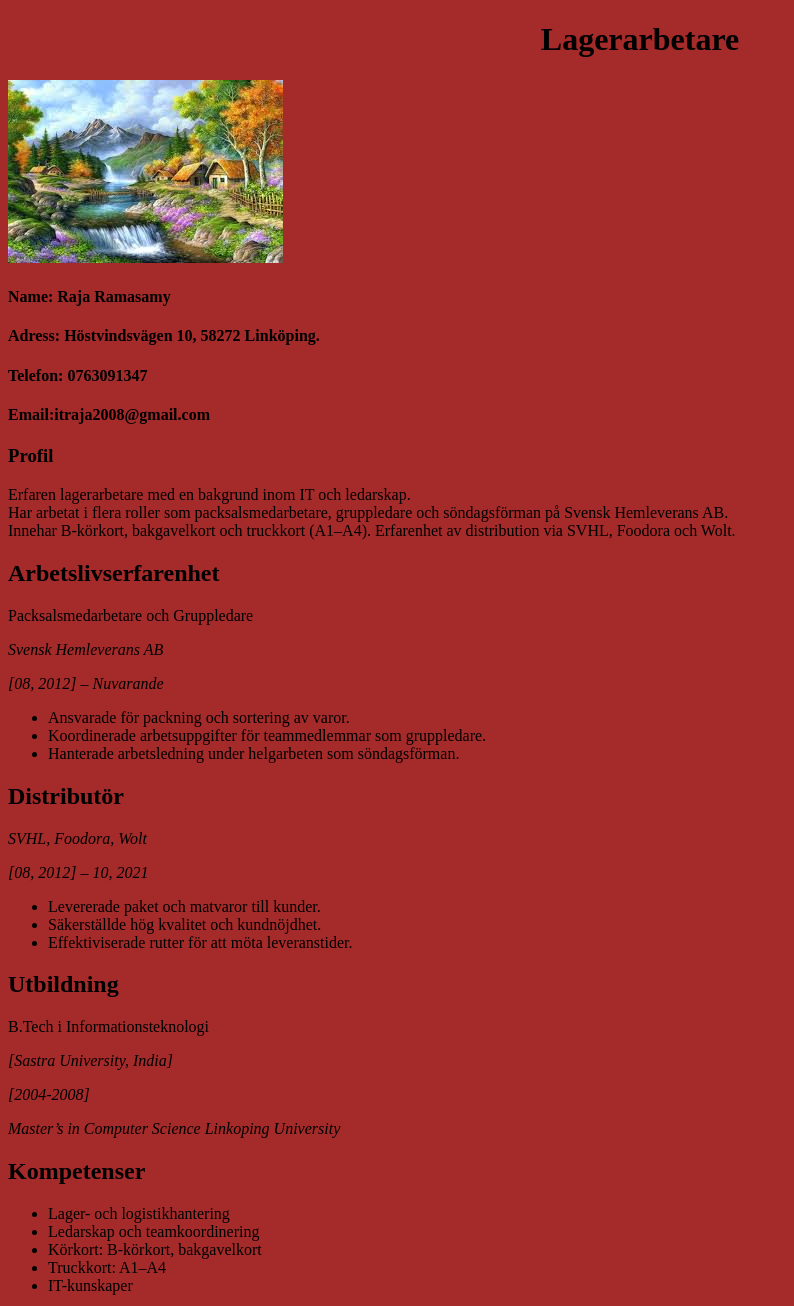
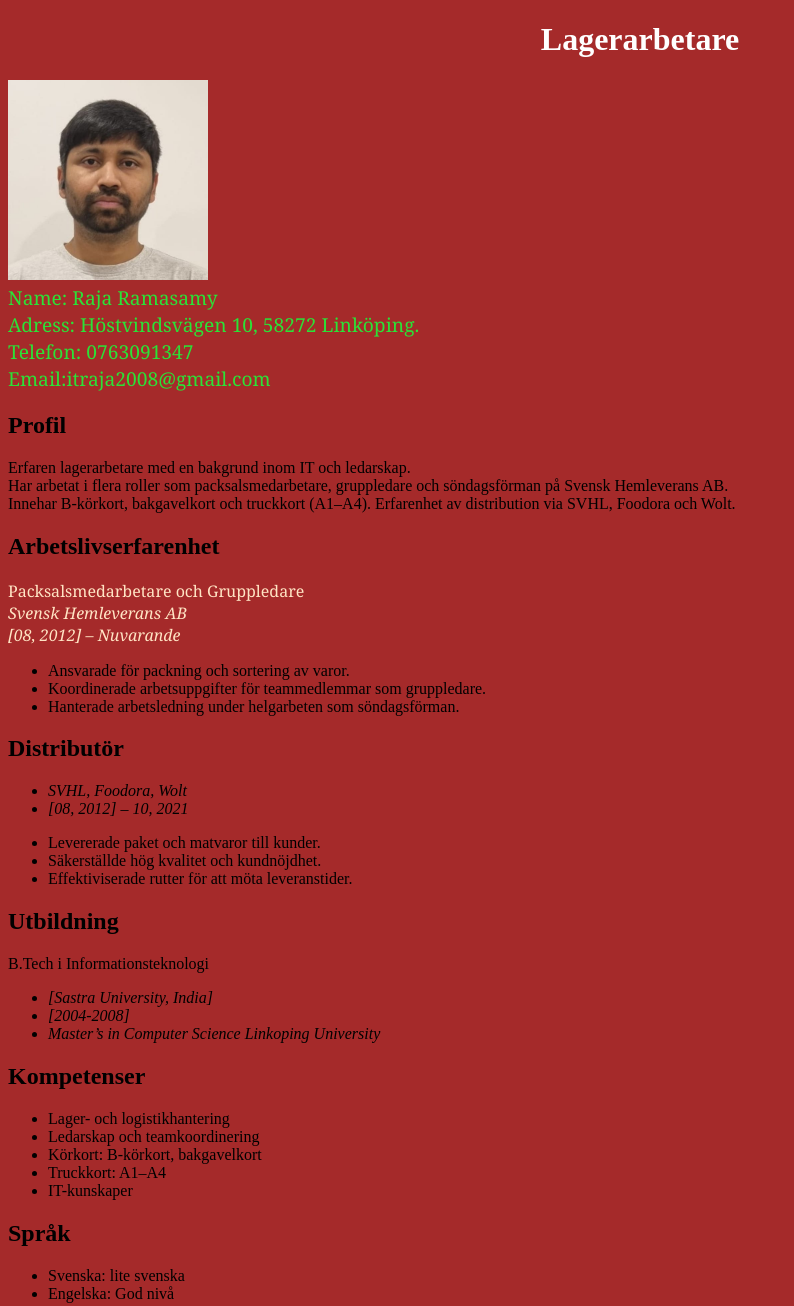
Before and after one commit to RajaRamasamy1314/Assignment_2, a plain HTML site: page index.html in a window 1280 px wide. Shown: the top 1306 px of the page, without its empty margins (0-794 px from the left). Drawn offline with Linux system fonts and the light colour scheme.

Commit message:
Fixed feedback and resubmitted the assignment

```diff
--- a/index.html
+++ b/index.html
@@ -1,5 +1,5 @@
 <!DOCTYPE html>
-<html>
+<html lang="en">
   <head>
     <meta charset="UTF-8">
     <meta name="viewport" content="width=device-width, initial-scale=1.0">
@@ -7,22 +7,24 @@
     <link rel="stylesheet"  href="styles/style.css">
   </head>
   <body>
-    <h1 align="center">Lagerarbetare</h1>
+    <h1>Lagerarbetare</h1>
     <div class="image">
-      <img src="images/image.jpg" alt="A beautiful landscape" class="image">
-        <h4>Name: Raja Ramasamy</h4>
-        <h4>Adress: Höstvindsvägen 10, 58272 Linköping.</h4>
-        <h4>Telefon: 0763091347</h4>
-        <h4>Email:itraja2008@gmail.com</h4>
-        <h3>Profil</h3>
+      <img src="images/myimage.jpeg" alt="my profile picture" class="image_1">
+
+        <div class="personal_info">Name: Raja Ramasamy<br>
+        Adress: Höstvindsvägen 10, 58272 Linköping.<br>
+        Telefon: 0763091347<br>
+        Email:itraja2008@gmail.com</div>
+        <h2>Profil</h2>
         <p>Erfaren lagerarbetare med en bakgrund inom IT och ledarskap. <br>Har arbetat i flera
           roller som packsalsmedarbetare, gruppledare och söndagsförman på Svensk
           Hemleverans AB. <br>Innehar B-körkort, bakgavelkort och truckkort (A1–A4).
           Erfarenhet av distribution via SVHL, Foodora och Wolt.</p>
           <h2>Arbetslivserfarenhet</h2>
-          <p>Packsalsmedarbetare och Gruppledare</p>
-          <p><i>Svensk Hemleverans AB</i></p>
-          <p><i>[08, 2012] – Nuvarande</i></p>
+          <P class="job_info">Packsalsmedarbetare och Gruppledare<br>
+          <i>Svensk Hemleverans AB</i><br>
+          <i>[08, 2012] – Nuvarande</i><br>
+          </P>
           <p><ul>
               <li>Ansvarade för packning och sortering av varor.</li>
               <li>Koordinerade arbetsuppgifter för teammedlemmar som gruppledare.</li>
@@ -30,8 +32,10 @@
             </ul>
           </p>
           <h2>Distributör</h2>
-          <p><i>SVHL, Foodora, Wolt</i></p>
-          <p><i>[08, 2012] – 10, 2021</i></p>
+          <ul>
+            <li><i>SVHL, Foodora, Wolt</i></li>
+            <li><i>[08, 2012] – 10, 2021</i></li>
+          </ul>
           <p><ul>
               <li>Levererade paket och matvaror till kunder.</li>
               <li>Säkerställde hög kvalitet och kundnöjdhet.</li>
@@ -40,9 +44,11 @@
           </p>
           <h2>Utbildning</h2>
           <p>B.Tech i Informationsteknologi</p>
-          <p><i>[Sastra University, India]</i></p>
-          <p><i>[2004-2008]</i></p>
-          <p><i>Master’s in Computer Science Linkoping University</i></p>
+          <ul>
+          <li><i>[Sastra University, India]</i></li>
+          <li><i>[2004-2008]</i></li>
+          <li><i>Master’s in Computer Science Linkoping University</i></li>
+        </ul>
           <h2>Kompetenser</h2>
           <ul>
             <li>Lager- och logistikhantering</li>
--- a/styles/style.css
+++ b/styles/style.css
@@ -1,3 +1,20 @@
 body {
   background-color: brown;
 }
+h1 {
+  color: white;
+  text-align: center;
+}
+.personal_info {
+  font-size: larger;
+  font-family: Georgia, "Times New Roman", Times, serif;
+  color: rgb(43, 226, 55);
+}
+.image_1 {
+  width: 200px;
+}
+.job_info {
+  font-size: medium;
+  font-family: Cambria, Cochin, Georgia, Times, "Times New Roman", serif;
+  color: bisque;
+}
```
Also changed, not shown: images/image.jpg (deleted), images/myimage.jpeg (added).
